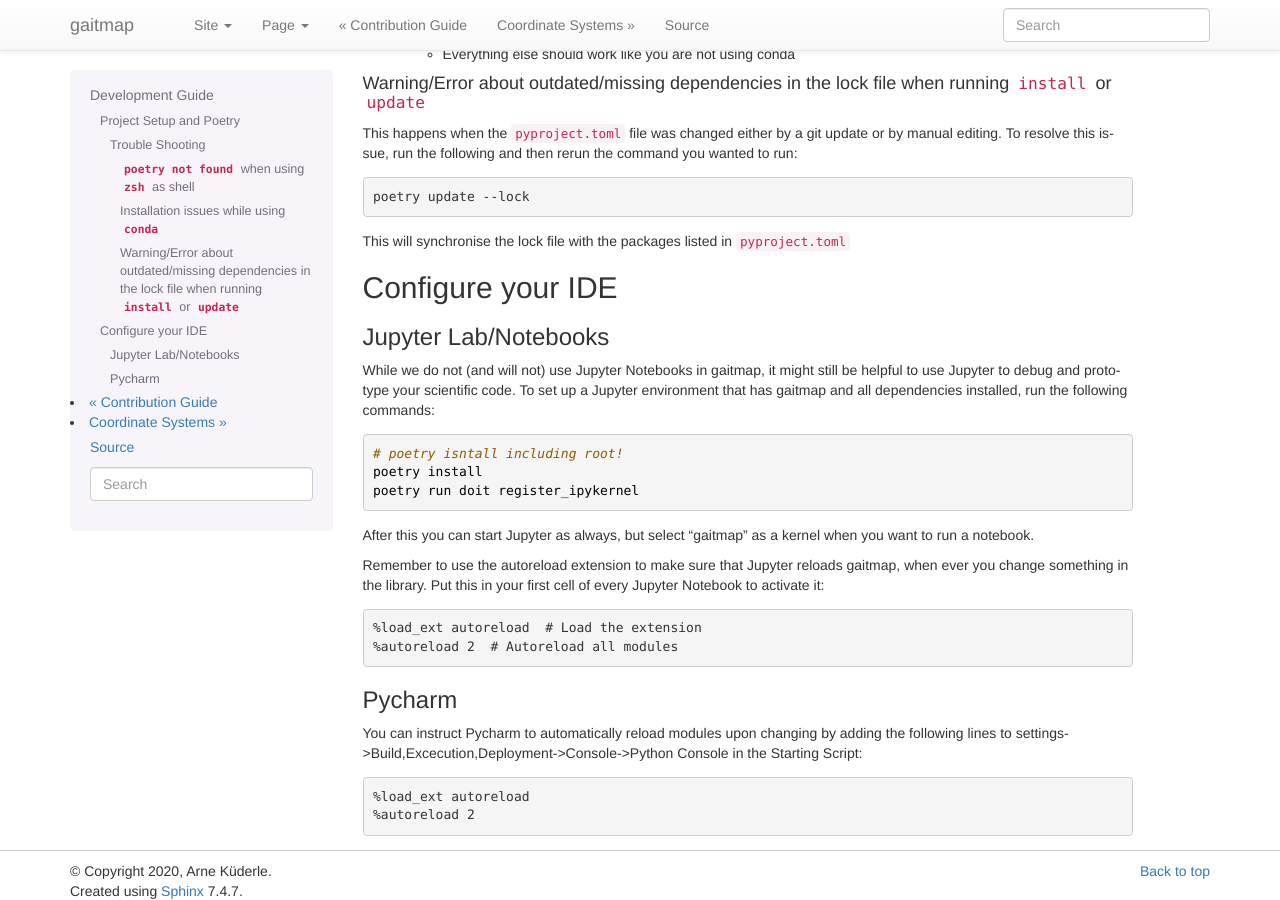
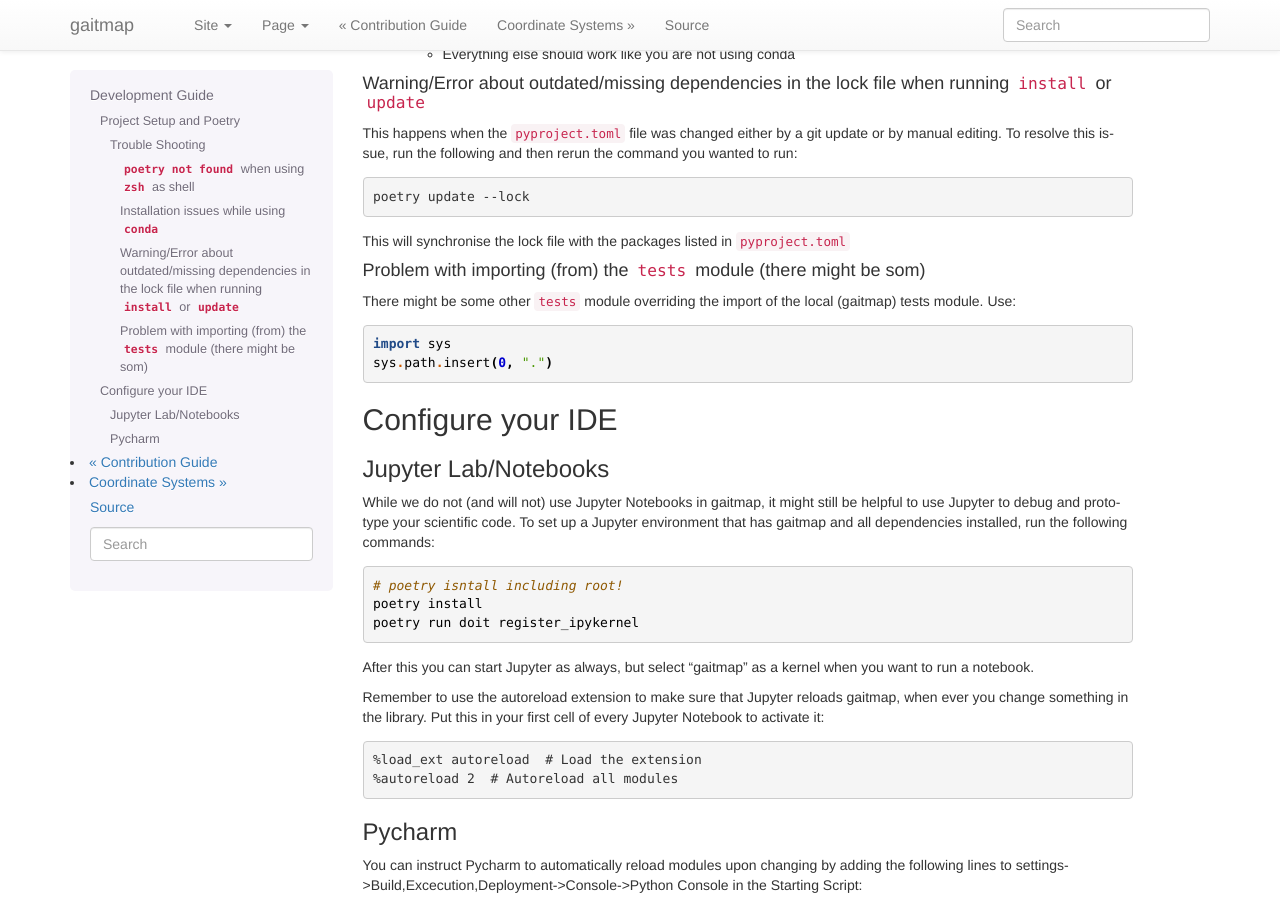
Before and after one commit to mad-lab-fau/gaitmap, a Sphinx documentation site: the page built from docs/guides/Development-Guide.md, in a window 1280 px wide and 900 px high, scrolled down 1339 px. Built offline with Sphinx 7.4.7, drawn with Linux system fonts in a browser that asks for light colours; pages that are not in the unit, such as notebooks, are missing from menus.

Commit message:
Added troubleshoot if import of local tests module does not work

````diff
--- a/docs/guides/Development-Guide.md
+++ b/docs/guides/Development-Guide.md
@@ -94,6 +94,14 @@ poetry update --lock
 
 This will synchronise the lock file with the packages listed in `pyproject.toml`
 
+##### Problem with importing (from) the `tests` module (there might be som)
+There might be some other `tests` module overriding the import of the local (gaitmap) tests module.
+Use:
+```
+import sys
+sys.path.insert(0, ".")
+```
+
 ## Configure your IDE
 
 ### Jupyter Lab/Notebooks
````
